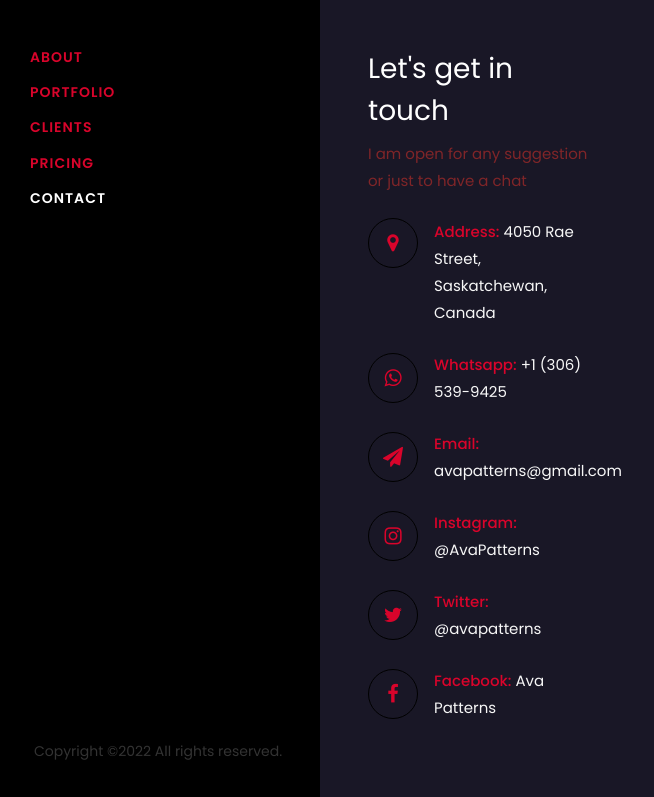
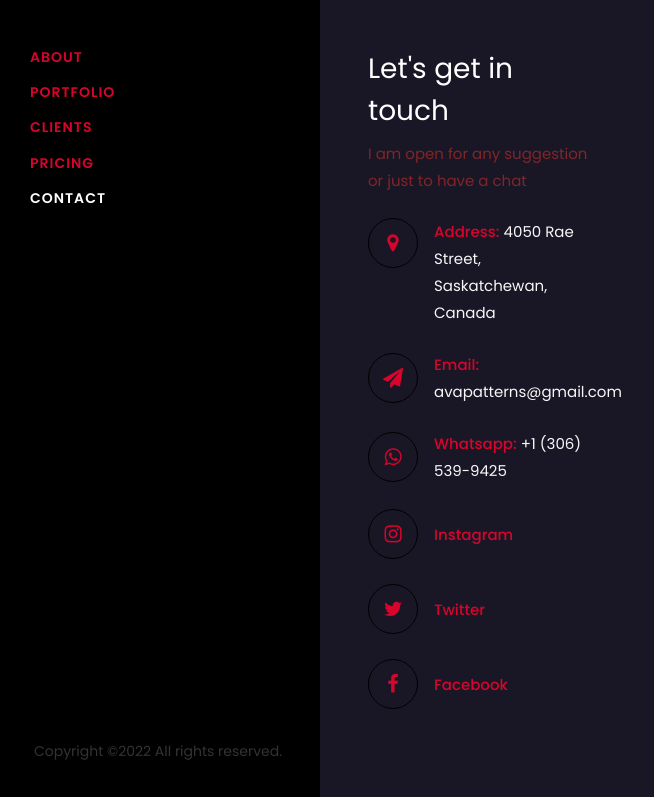
Before and after one commit to tochikaze3/victory-port, a plain HTML site: page contact.html in a window 1280 px wide. Shown: the top 797 px of the page, without its empty margins (0-654 px from the left). Drawn offline with Linux system fonts and the light colour scheme; some packages are replaced by stand-ins of ours; no server answers.

Commit message:
added new folders

```diff
--- a/contact.html
+++ b/contact.html
@@ -58,6 +58,15 @@
 											<p><span>Address:</span> 4050 Rae Street, Saskatchewan, Canada</p>
 										</div>
 									</div>
+
+									<div class="dbox w-100 d-flex align-items-center">
+										<div class="icon d-flex align-items-center justify-content-center">
+											<span class="fa fa-paper-plane"></span>
+										</div>
+										<div class="text pl-3">
+											<p><span>Email:</span> <a href="mailto:avapatterns@gmail.com">avapatterns@gmail.com</a></p>
+										</div>
+									</div>
 									<div class="dbox w-100 d-flex align-items-center">
 										<div class="icon d-flex align-items-center justify-content-center">
 											<span class="fa fa-whatsapp"></span>
@@ -68,18 +77,10 @@
 									</div>
 									<div class="dbox w-100 d-flex align-items-center">
 										<div class="icon d-flex align-items-center justify-content-center">
-											<span class="fa fa-paper-plane"></span>
-										</div>
-										<div class="text pl-3">
-											<p><span>Email:</span> <a href="mailto:avapatterns@gmail.com">avapatterns@gmail.com</a></p>
-										</div>
-									</div>
-									<div class="dbox w-100 d-flex align-items-center">
-										<div class="icon d-flex align-items-center justify-content-center">
 											<span class="fa fa-instagram"></span>
 										</div>
 										<div class="text pl-3">
-											<p><span>Instagram:</span> <a href=" https://twitter.com/ava_patterns?s=09">@AvaPatterns</a></p>
+											<p> <a href=" https://twitter.com/ava_patterns?s=09"><span>Instagram</span></a></p>
 										</div>
 									</div>
 									<div class="dbox w-100 d-flex align-items-center">
@@ -87,7 +88,7 @@
 											<span class="fa fa-twitter"></span>
 										</div>
 										<div class="text pl-3">
-											<p><span>Twitter:</span> <a href=" https://twitter.com/ava_patterns?s=09">@avapatterns</a></p>
+											<p> <a href=" https://twitter.com/ava_patterns?s=09"><span>Twitter</span></a></p>
 										</div>
 									</div>
 									<div class="dbox w-100 d-flex align-items-center">
@@ -95,7 +96,7 @@
 											<span class="fa fa-facebook"></span>
 										</div>
 										<div class="text pl-3">
-											<p><span>Facebook:</span> <a href="https://www.facebook.com/111911568008703/posts/124707086729151/?app=fbl">Ava Patterns</a></p>
+											<p> <a href="https://www.facebook.com/111911568008703/posts/124707086729151/?app=fbl"><span>Facebook</span></a></p>
 										</div>
 									</div>
 								</div>
```
